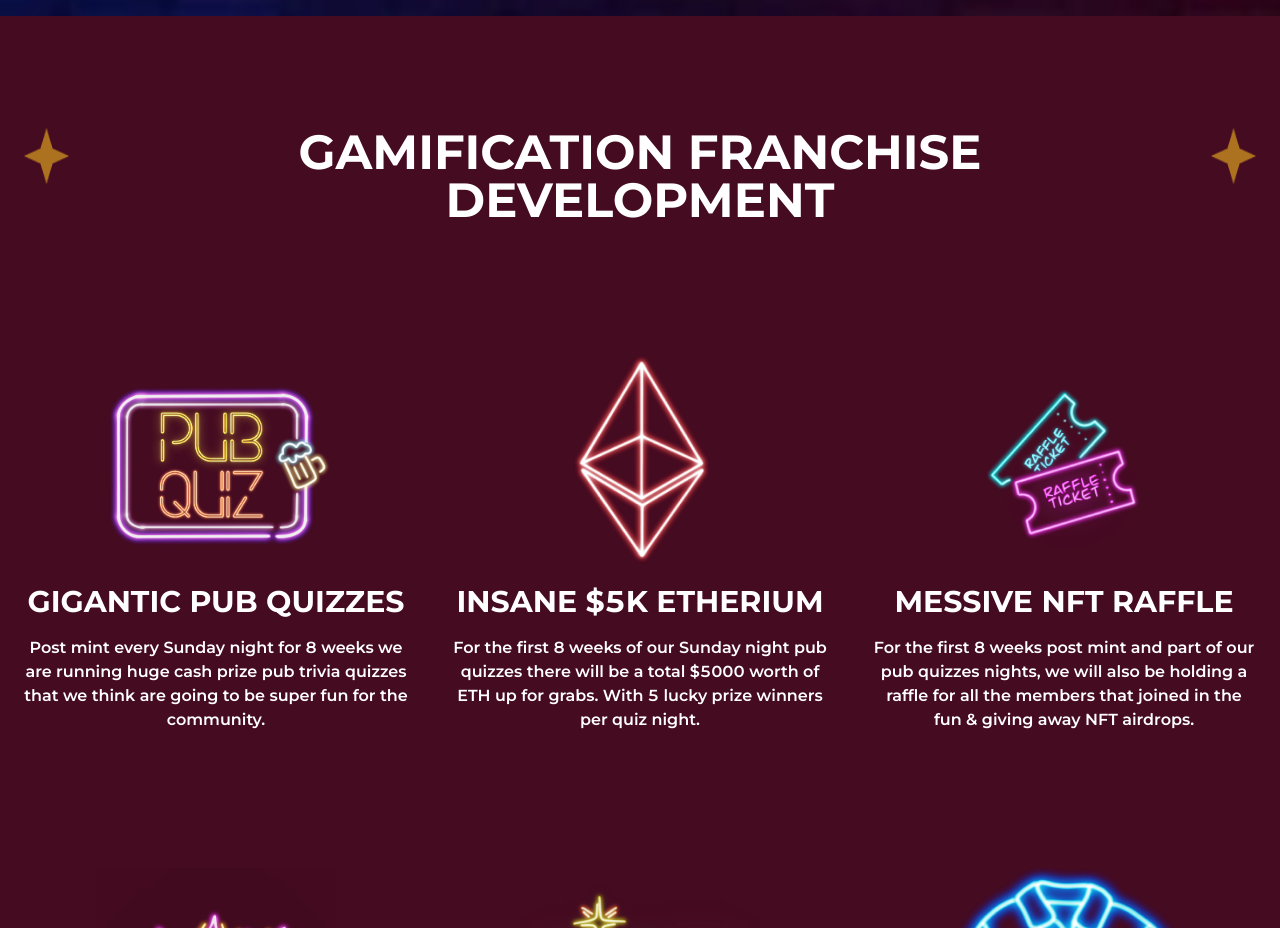
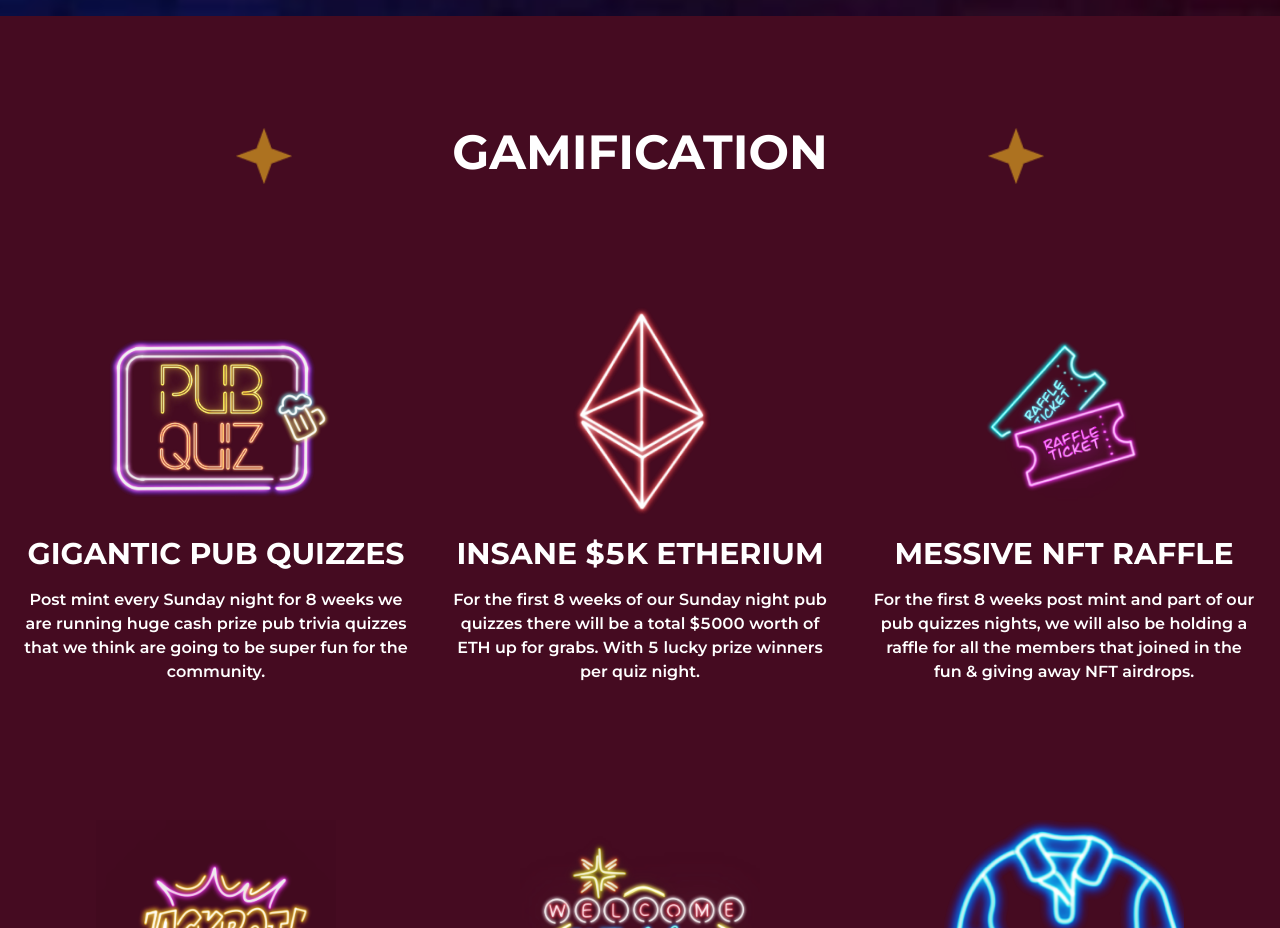
Before and after one commit to nftRabits/roughnecks, a Next.js app: page / in a window 1280 px wide. Shown: the part 7120-8048 px from the top of the page. Built offline with nearby package versions, Linux system fonts and the light colour scheme.

Commit message:
fixed bugs

```diff
--- a/views/Gamifications.js
+++ b/views/Gamifications.js
@@ -5,7 +5,7 @@ const Gamifications = () => {
   return (
     <div className="w-full bg-dark">
       <div className="max-w-7xl mx-auto px-6 pb-28 md:pb-10 pt-28">
-        <MainTitle title="GAMIFICATION Franchise Development" />
+        <MainTitle title="GAMIFICATION" />
         <div className="grid grid-cols-1 md:grid-cols-3 gap-10">
           {data.map((item, index) => {
             return (
--- a/views/Video.js
+++ b/views/Video.js
@@ -4,7 +4,7 @@ const Video = () => {
   return (
     <div>
       <div className="w-ful bg-primary relative">
-        <video autoPlay muted id="myVideo">
+        <video autoPlay loop={true} muted id="myVideo">
           <source src="/images/Roughneck Origin.mp4" type="video/mp4" />
         </video>
         {/*<div className="overlay">*/}
```
